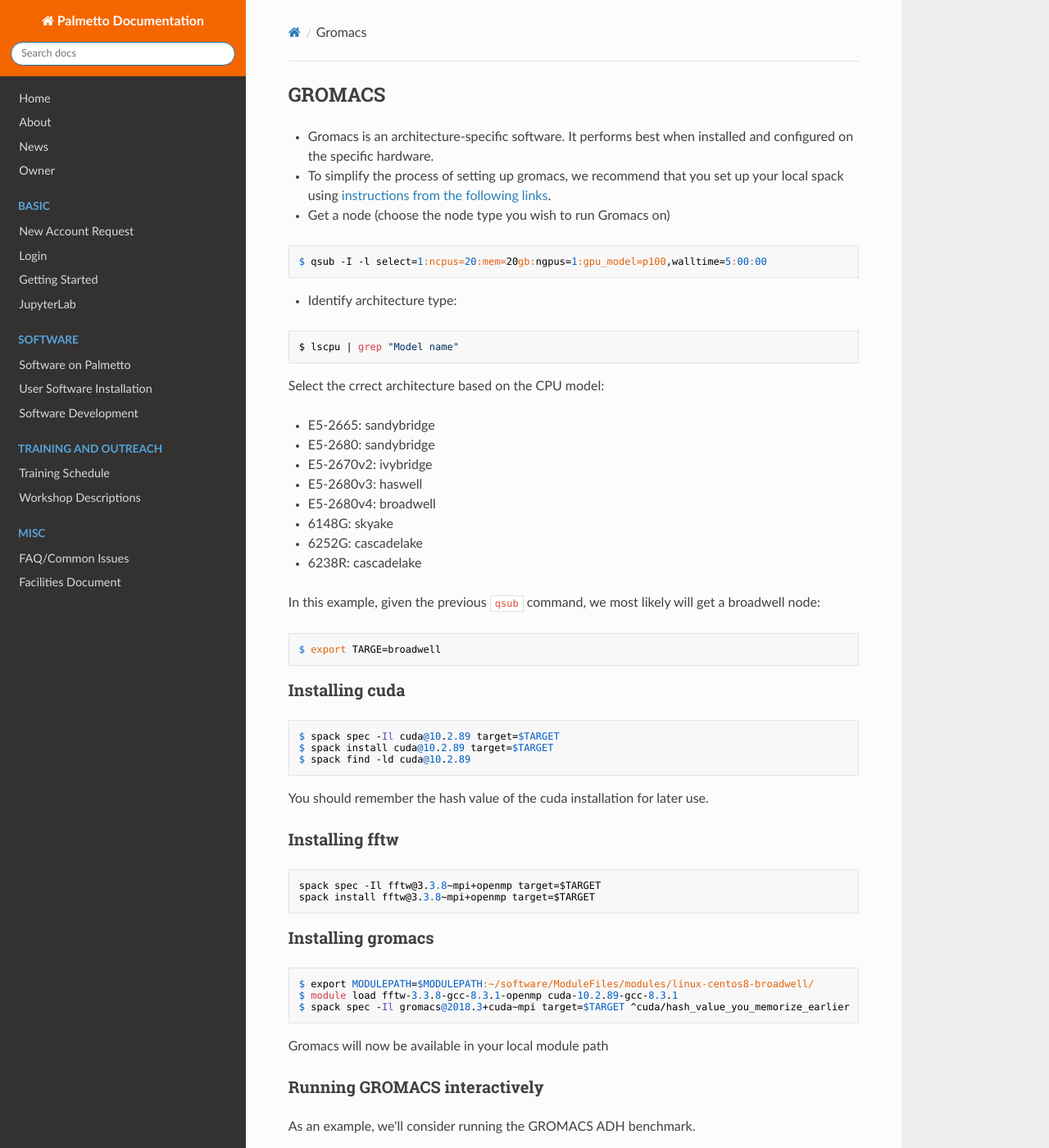
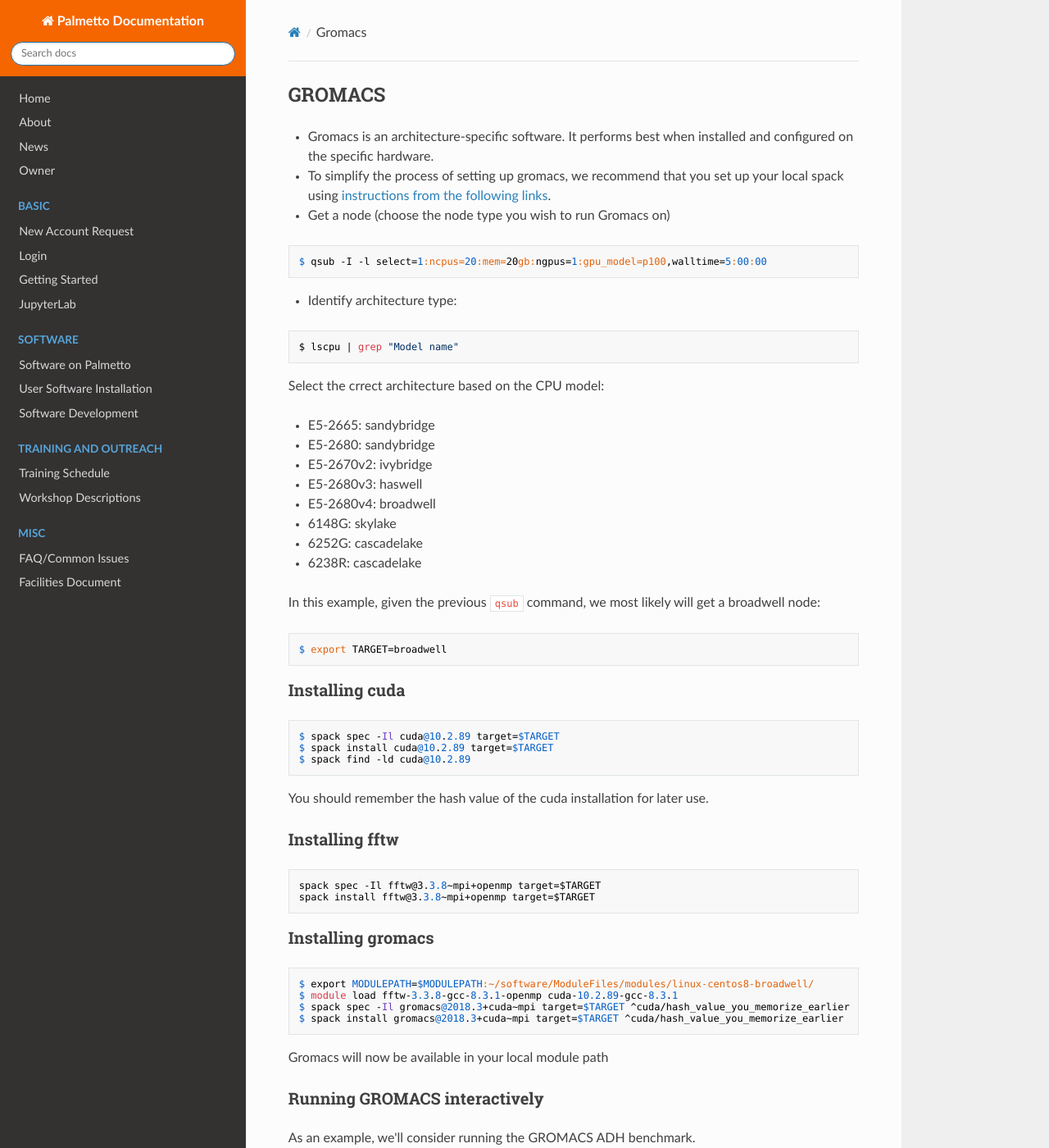
Before and after one commit to clemsonciti/palmetto-documentation, an MkDocs documentation site: the page built from docs/software/packages/gromacs.md, in a window 1280 px wide and 1400 px high. Shown: the whole window at 82% size. Built offline with MkDocs 1.6.1, drawn with Linux system fonts in a browser that asks for light colours; nearby versions of some CDN libraries.

Commit message:
Update gromacs.md

```diff
--- a/docs/software/packages/gromacs.md
+++ b/docs/software/packages/gromacs.md
@@ -24,14 +24,14 @@
 - E5-2670v2: ivybridge
 - E5-2680v3: haswell
 - E5-2680v4: broadwell
-- 6148G: skyake
+- 6148G: skylake
 - 6252G: cascadelake
 - 6238R: cascadelake
 
 In this example, given the previous `qsub` command, we most likely will get a broadwell node:
 
 ~~~
-$ export TARGE=broadwell
+$ export TARGET=broadwell
 ~~~
 
 ### Installing cuda
@@ -57,6 +57,7 @@
 $ export MODULEPATH=$MODULEPATH:~/software/ModuleFiles/modules/linux-centos8-broadwell/
 $ module load fftw-3.3.8-gcc-8.3.1-openmp cuda-10.2.89-gcc-8.3.1
 $ spack spec -Il gromacs@2018.3+cuda~mpi target=$TARGET ^cuda/hash_value_you_memorize_earlier
+$ spack install gromacs@2018.3+cuda~mpi target=$TARGET ^cuda/hash_value_you_memorize_earlier
 ~~~
 
 Gromacs will now be available in your local module path
```
